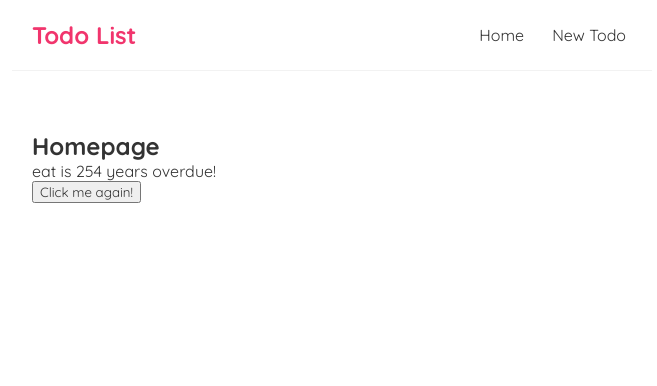
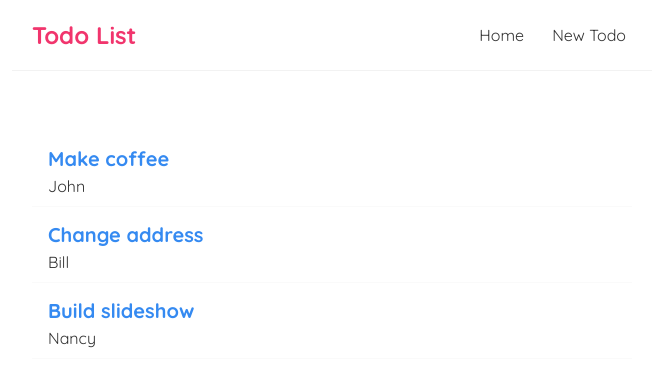
Before and after one commit to Jehonathan1/react-todo-api, a React (Vite) app: page / in a window 1280 px wide. Shown: the top 386 px of the page, without its empty margins (308-965 px from the left). Built offline with nearby package versions, Linux system fonts and the light colour scheme.

Commit message:
creating tasks list

```diff
--- a/src/Home.jsx
+++ b/src/Home.jsx
@@ -3,22 +3,22 @@ import { useState } from "react";
 
 const Home = () => {
 
-    let [task, setTask ] = useState('eat');
-    let [date, setDate ] = useState(254);
-
-    const handleClick = (name, e) => {
-           console.log(`Hi there ${name}!`, e.target)
-           setTask('Sleep')
-           setDate(56)
-    }
+    let [tasks, setTasks ] = useState([
+        { title: 'Make coffee', author: 'John', created_at: 'today', id:1},
+        { title: 'Change address', author: 'Bill', created_at: 'today', id:2},
+        { title: 'Build slideshow', author: 'Nancy', created_at: 'today', id:3}
+    ]);
 
     return (
-        <div className="home">
 
-            <h2>Homepage</h2>
-            <p>{ task } is { date } years overdue!</p>
+       <div className="home">
 
-            <button onClick={(e) => handleClick('John',e)}>Click me again!</button>
+            {tasks.map((task) => (
+                <div className="task-preview" key={task.id}>
+                <h2>{ task.title }</h2>
+                <p>{ task.author }</p>
+                </div>
+            ))}
 
         </div>
      );
--- a/src/index.css
+++ b/src/index.css
@@ -38,3 +38,18 @@
   margin: 40px auto;
   padding: 20px;
 }
+
+/* blog previews / list */
+.task-preview {
+  padding: 10px 16px;
+  margin: 5px 0;
+  border-bottom: 1px solid #fafafa;
+}
+.task-preview:hover {
+  box-shadow: 1px 3px 5px rgba(0,0,0,0.1);
+}
+.task-preview h2 {
+  font-size: 20px;
+  color: #358af1;
+  margin-bottom: 5px;
+}
```
